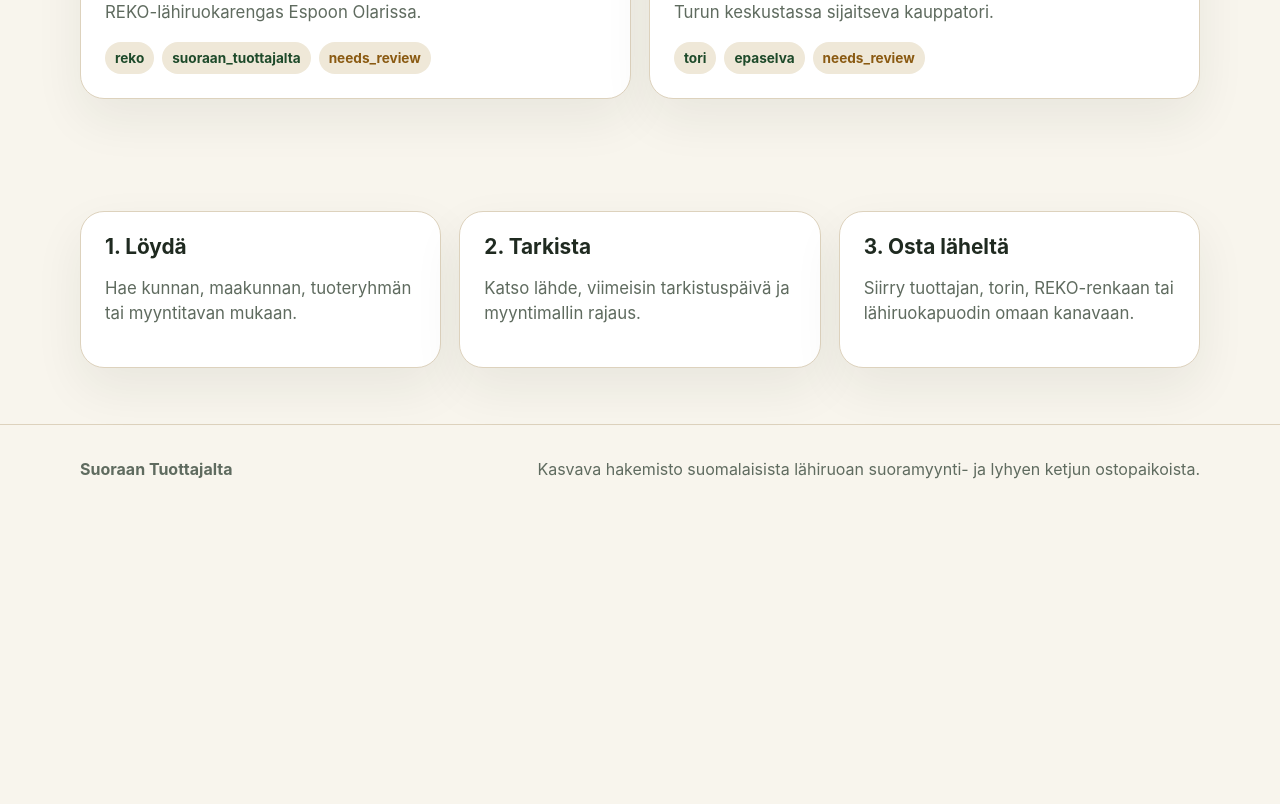
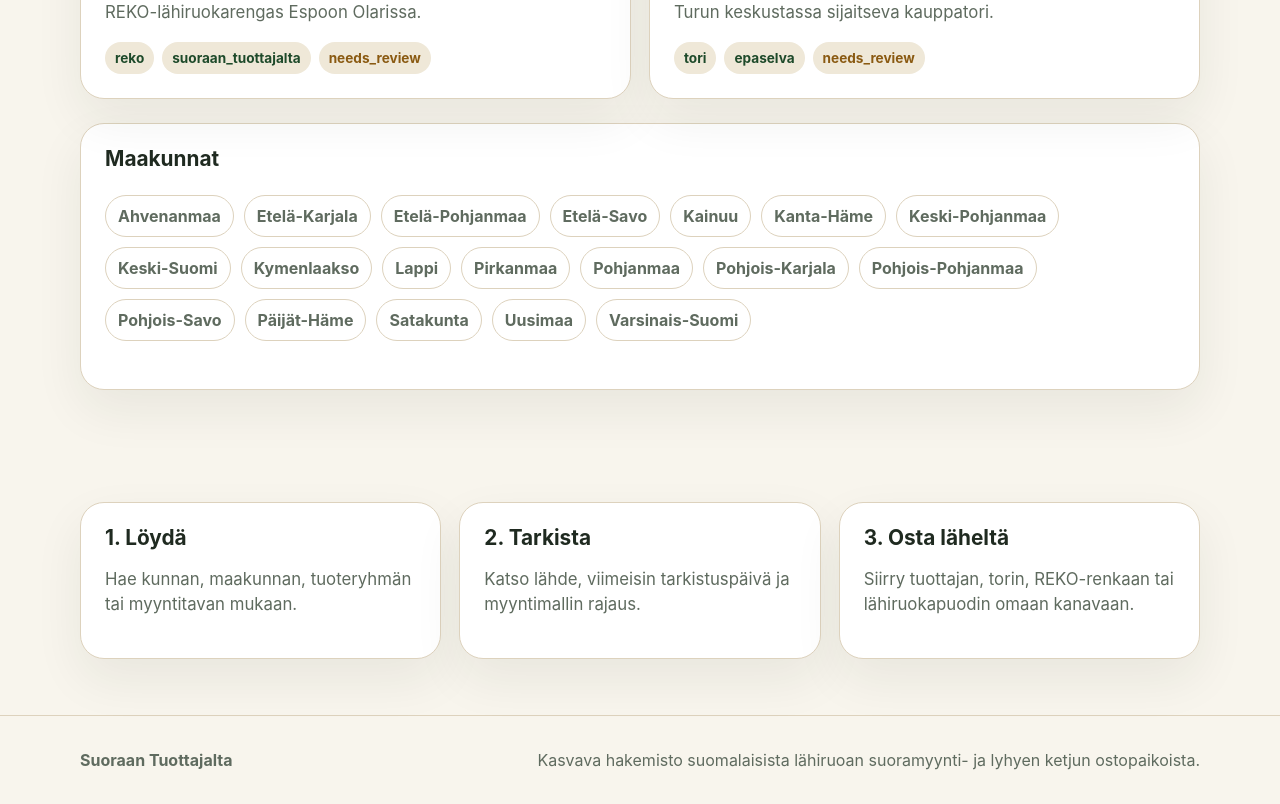
Before and after one commit to arthainsight/suoraantuottajalta, a Next.js app: page / in a window 1280 px wide. Shown: the part 980-1784 px from the top of the page. Before the commit the page ends 1493 px from the top, so only its background shows below. Built offline with nearby package versions, Linux system fonts and the light colour scheme.

Commit message:
Add region links to home page

```diff
--- a/app/page.tsx
+++ b/app/page.tsx
@@ -1,6 +1,7 @@
 import Link from "next/link";
 import { SearchBar } from "@/components/SearchBar";
 import { PlaceCard } from "@/components/PlaceCard";
+import { RegionLinks } from "@/components/RegionLinks";
 import { getPlaces } from "@/lib/places";
 
 export default function HomePage() {
@@ -51,6 +52,7 @@ export default function HomePage() {
               <PlaceCard key={place.id} place={place} />
             ))}
           </div>
+          <RegionLinks />
         </div>
       </section>
 
```
